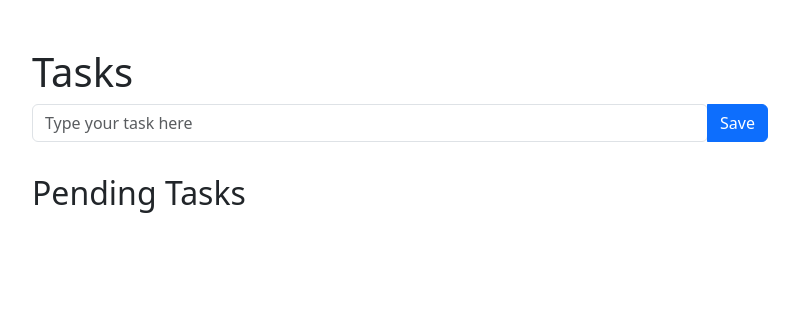
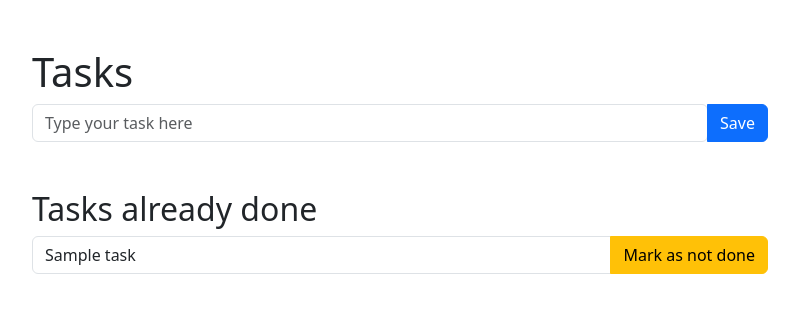
Before and after one commit to ruandiego23/django-mininal-crud, a Django app: page / in a window 1280 px wide. Shown: the top 313 px of the page, without its empty margins (240-1039 px from the left). Run offline with Django 5.2, Linux system fonts and the light colour scheme; tables that the repository leaves empty hold one stand-in row (values such as "Sample post"); some libraries are stand-ins or nearby versions.

Commit message:
Update a task as done or not done implemented
Closes #5, Closes #6, Closes #8

```diff
--- a/webdev/tasks/forms.py
+++ b/webdev/tasks/forms.py
@@ -6,3 +6,9 @@ class TaskNewForm(forms.ModelForm):
     class Meta:
         model = Task
         fields = 'name',
+
+
+class TaskForm(forms.ModelForm):
+    class Meta:
+        model = Task
+        fields = ('name', 'done')
--- a/webdev/tasks/templates/tasks/home.html
+++ b/webdev/tasks/templates/tasks/home.html
@@ -24,19 +24,41 @@
     <div class="container mt-sm-3">
         <div class="row">
             <div class="col-sm-8 offset-sm-2">
-                <h2>Pending Tasks</h2>
-                {% for task in pending_tasks %}
-                    <form>
-                        <div class="input-group mb-sm-1">
-                            <div class="input-group-text">
-                                <input  class="form-check-input mt-0" type="radio" value=""
-                                       aria-label="Radio button for following text input">
+                {% if pending_tasks.exists %}
+                    <h2>Pending Tasks</h2>
+                    {% for task in pending_tasks %}
+                        <form action="{% url 'tasks:detail' task_id=task.id %}" method="POST">
+                            {% csrf_token %}
+                            <div class="input-group has-validation mb-sm-3">
+                                <input type="text" class="form-control" placeholder="Type your task here" name="name"
+                                       aria-label="task" required="required" value="{{ task.name }}">
+                                <input type="hidden" value="checked" name="done">
+                                <button class="btn btn-success" type="submit">Mark as done</button>
                             </div>
-                            <input name="name" type="text" class="form-control" aria-label="Text input with radio button"
-                            value="{{ task.name }}">
-                        </div>
-                    </form>
-                {% endfor %}
+                        </form>
+                    {% endfor %}
+                {% endif %}
+            </div>
+        </div>
+    </div>
+
+    <div class="container mt-sm-3">
+        <div class="row">
+            <div class="col-sm-8 offset-sm-2">
+                {% if done_tasks.exists %}
+                    <h2>Tasks already done</h2>
+                    {% for task in done_tasks %}
+                        <form action="{% url 'tasks:detail' task_id=task.id %}" method="POST">
+                            {% csrf_token %}
+                            <div class="input-group has-validation mb-sm-3">
+                                <input type="text" class="form-control" placeholder="Type your task here" name="name"
+                                       aria-label="task" required="required" value="{{ task.name }}">
+                                <input type="hidden" value="checked" name="not done">
+                                <button class="btn btn-warning" type="submit">Mark as not done</button>
+                            </div>
+                        </form>
+                    {% endfor %}
+                {% endif %}
             </div>
         </div>
     </div>
--- a/webdev/tasks/urls.py
+++ b/webdev/tasks/urls.py
@@ -6,4 +6,5 @@ app_name = 'tasks'
 
 urlpatterns = [
     path('', views.home, name='home'),
+    path('<int:task_id>', views.detail, name='detail'),
 ]
--- a/webdev/tasks/views.py
+++ b/webdev/tasks/views.py
@@ -2,7 +2,7 @@ from django.http import HttpResponseRedirect
 from django.shortcuts import render
 from django.urls import reverse
 
-from webdev.tasks.forms import TaskNewForm
+from webdev.tasks.forms import TaskNewForm, TaskForm
 from webdev.tasks.models import Task
 
 
@@ -15,6 +15,28 @@ def home(request):
             return HttpResponseRedirect(reverse('tasks:home'))
         else:
             pending_tasks = Task.objects.filter(done=False).all()
-            return render(request, 'tasks/home.html', {'form': form, 'pending_tasks': pending_tasks}, status=400)
+            done_tasks = Task.objects.filter(done=True).all()
+            return render(request, 'tasks/home.html',
+                          {
+                              'form': form,
+                              'pending_tasks': pending_tasks,
+                              'done_tasks': done_tasks,
+                          },
+                          status=400)
+
     pending_tasks = Task.objects.filter(done=False).all()
-    return render(request, 'tasks/home.html', {'pending_tasks': pending_tasks})
+    done_tasks = Task.objects.filter(done=True).all()
+    return render(request, 'tasks/home.html',
+                  {
+                      'pending_tasks': pending_tasks,
+                      'done_tasks': done_tasks,
+                  })
+
+
+def detail(request, task_id):
+    if request.method == 'POST':
+        task = Task.objects.get(id=task_id)
+        form = TaskForm(request.POST, instance=task)
+        if form.is_valid():
+            form.save()
+    return HttpResponseRedirect(reverse('tasks:home'))
```
Also changed, not shown: webdev/tasks/tests/test_tasks_get.py (+21 -0 lines), webdev/tasks/tests/test_tasks_update.py (added, +42 -0 lines).
